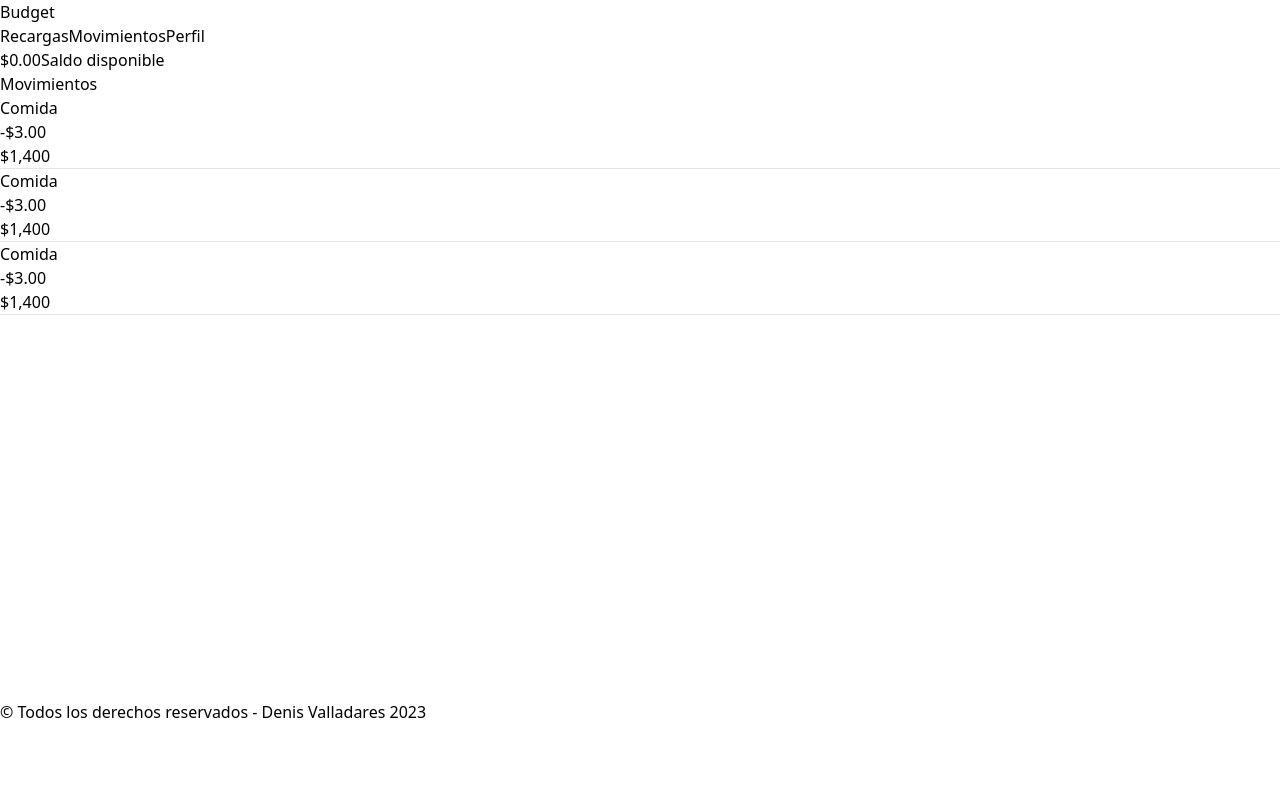
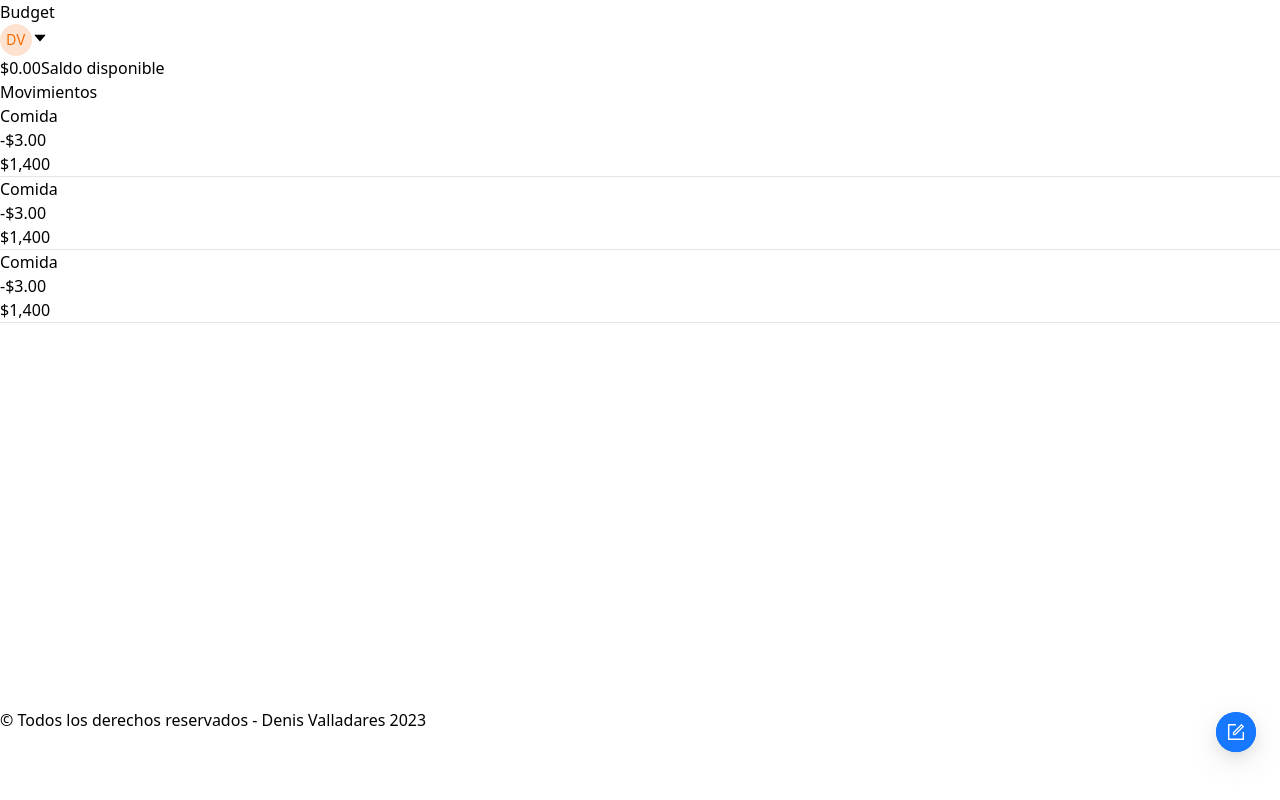
Before and after one commit to DenisValladares19/budget-frontend, a React (Vite) app: page / in a window 1280 px wide. Built offline with nearby package versions, Linux system fonts and the light colour scheme.

Commit message:
add floatMenu and dropdown menu

```diff
--- /dev/null
+++ b/src/components/FloatMenu.tsx
@@ -0,0 +1,35 @@
+import {
+    DollarOutlined,
+    FormOutlined,
+    MobileOutlined,
+    ShoppingCartOutlined,
+} from '@ant-design/icons'
+import { FloatButton } from 'antd'
+
+const FloatMenu = () => {
+    return (
+        <FloatButton.Group
+            trigger="click"
+            type="primary"
+            style={{ right: 24 }}
+            icon={<FormOutlined />}
+        >
+            <FloatButton
+                tooltip="Agregar ingreso"
+                icon={<DollarOutlined />}
+            ></FloatButton>
+
+            <FloatButton
+                tooltip="Agregar gasto"
+                icon={<ShoppingCartOutlined />}
+            ></FloatButton>
+
+            <FloatButton
+                tooltip="Agregar recarga"
+                icon={<MobileOutlined />}
+            ></FloatButton>
+        </FloatButton.Group>
+    )
+}
+
+export default FloatMenu
--- a/src/layout/Header.tsx
+++ b/src/layout/Header.tsx
@@ -1,17 +1,89 @@
+import {
+    CaretDownOutlined,
+    DollarOutlined,
+    LogoutOutlined,
+    MobileOutlined,
+    ShoppingCartOutlined,
+    UserOutlined,
+} from '@ant-design/icons'
+import { Avatar, Dropdown, MenuProps } from 'antd'
+
 const Header = () => {
+    const items: MenuProps = {
+        items: [
+            {
+                key: '1',
+                label: (
+                    <a href="#" className="flex gap-2">
+                        <UserOutlined />
+                        Perfil
+                    </a>
+                ),
+            },
+            {
+                key: '2',
+                label: (
+                    <a href="#" className="flex gap-2">
+                        <DollarOutlined />
+                        Agregar ingreso
+                    </a>
+                ),
+            },
+            {
+                key: '3',
+                label: (
+                    <a href="#" className="flex gap-2">
+                        <ShoppingCartOutlined />
+                        Agregar gasto
+                    </a>
+                ),
+            },
+
+            {
+                key: '4',
+                label: (
+                    <a href="#" className="flex gap-2">
+                        <MobileOutlined />
+                        Agregar recarga
+                    </a>
+                ),
+            },
+            { type: 'divider' },
+            {
+                key: '5',
+                label: (
+                    <a href="#" className="flex gap-2">
+                        <LogoutOutlined />
+                        Cerrar sesión
+                    </a>
+                ),
+            },
+        ],
+    }
+
     return (
         <div className="bg-slate-700 w-screen flex justify-center">
-            <div className="flex justify-between py-4 px-8 w-full max-w-[1200px] items-center">
+            <div className="flex justify-between relative py-4 px-8 w-full max-w-[1200px] items-center">
                 <div className="flex">
                     <span className="text-white text-3xl font-bold">
                         Budget
                     </span>
                 </div>
 
-                <div className="flex text-white gap-3">
-                    <a href="#">Recargas</a>
-                    <a href="#">Movimientos</a>
-                    <a href="#">Perfil</a>
+                <div className="flex absolute right-5 top-0 text-white gap-3">
+                    <Dropdown menu={items} className="cursor-pointer">
+                        <div className="flex items-center gap-2 hover:bg-slate-500 h-[68px] px-4">
+                            <Avatar
+                                style={{
+                                    backgroundColor: '#fde3cf',
+                                    color: '#f56a00',
+                                }}
+                            >
+                                DV
+                            </Avatar>
+                            <CaretDownOutlined />
+                        </div>
+                    </Dropdown>
                 </div>
             </div>
         </div>
--- a/src/layout/index.tsx
+++ b/src/layout/index.tsx
@@ -1,6 +1,7 @@
 import { FC, ReactNode } from 'react'
 import Header from './Header'
 import Footer from './Footer'
+import FloatMenu from '@components/FloatMenu'
 
 interface LayoutProps {
     children: ReactNode
@@ -8,12 +9,13 @@ interface LayoutProps {
 
 const Layout: FC<LayoutProps> = ({ children }) => {
     return (
-        <div className="flex flex-col w-screen mx-auto">
+        <div className="flex flex-col w-screen items-center">
             <Header />
-            <div className="px-8 py-4 max-w-[1200px] main-container">
+            <div className="px-8 py-4 max-w-[1200px] block w-full main-container">
                 {children}
             </div>
             <Footer />
+            <FloatMenu />
         </div>
     )
 }
```
